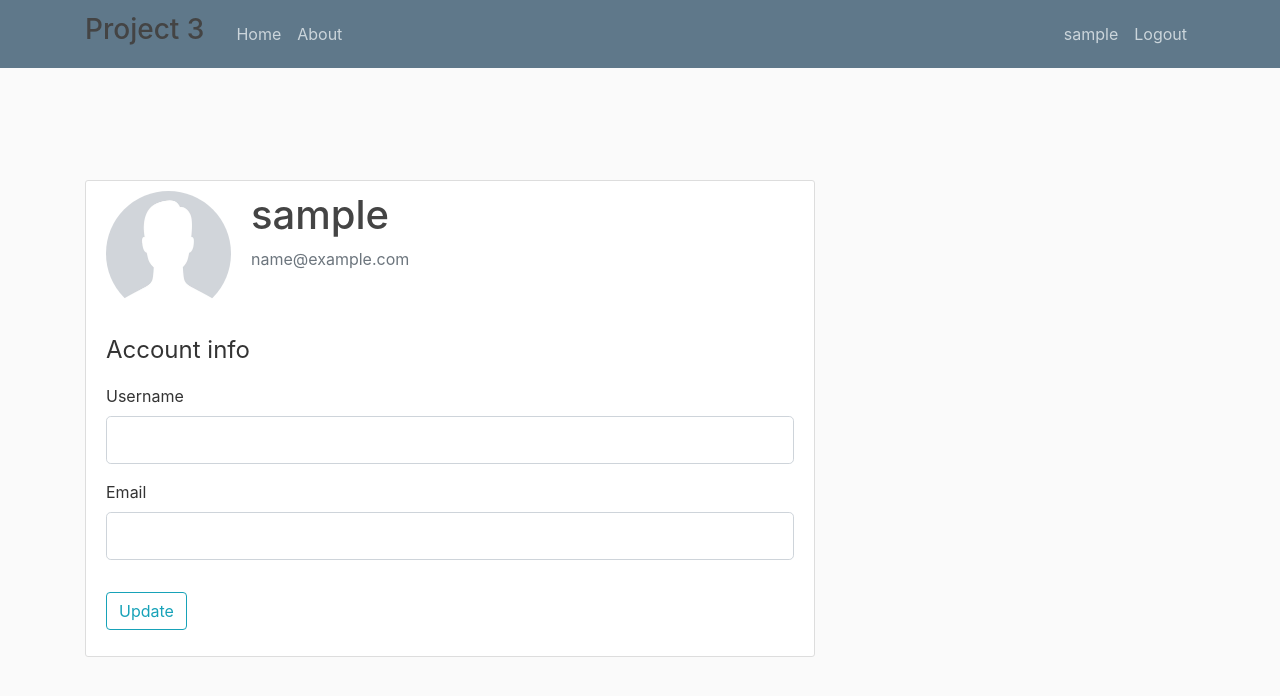
After one commit to Zoranc1/project3, a Flask app: page /account in a window 1280 px wide. The commit adds this page. Shown: the top 696 px of the page. Run offline with Flask 2, Linux system fonts and the light colour scheme; the visitor is signed in with stand-in values (Sample User, id 1); some libraries are stand-ins or nearby versions.

Commit message:
account page update

```diff
--- /dev/null
+++ b/forms.py
@@ -0,0 +1,23 @@
+from flask_wtf import FlaskForm
+from wtforms import StringField, PasswordField, SubmitField, BooleanField
+from wtforms.validators import DataRequired, Length,Email, EqualTo
+
+class reg_form(FlaskForm):
+    username = StringField('Username',validators=[DataRequired(),Length(min=2, max=20)])
+    email = StringField('Email', validators=[DataRequired(), Email()])
+    password = PasswordField('Password',validators=[DataRequired()])
+    password_comfirm = PasswordField('Comfirm Password',validators=[DataRequired(), EqualTo('password')])
+    submit = SubmitField('Sign Up')
+
+class logIn_form(FlaskForm):
+
+    username = StringField('Username',validators=[DataRequired(),Length(min=2, max=20)])
+    password = PasswordField('Password',validators=[DataRequired()])
+    remember = BooleanField('Remember Me')
+    submit = SubmitField('LogIn')
+
+class Updateform(FlaskForm):
+    username = StringField('Username',validators=[DataRequired(),Length(min=2, max=20)])
+    email = StringField('Email', validators=[DataRequired(), Email()])
+
+    submit = SubmitField('Update')
--- a/main.py
+++ b/main.py
@@ -1,34 +1,118 @@
-from flask import Flask, render_template, request, redirect, url_for
-import os
+from flask import Flask, render_template, request, redirect, url_for, flash, session
 from flask_pymongo import PyMongo
+from forms import reg_form, logIn_form, Updateform
+from flask_login import login_required
 from bson.objectid import ObjectId
 from base64 import b64encode
+from flask_bcrypt import Bcrypt
+
+import os
 import base64
+import datetime
+
 
 app = Flask(__name__)
 
+app.config['SECRET_KEY']= '87194741tu9i97rt0l6598poun562'
 app.config["MONGO_DBNAME"] = os.environ.get("MONGO_DBNAME")
 app.config["MONGO_URI"] = os.environ.get("MONGO_URI")
 
-# mongo = PyMongo(app)
+dbase = PyMongo(app)
+bcrypt = Bcrypt(app)
 
-
-# def get_category_names():
-#     categories = []
-#     for category in mongo.db.collection_names():
-#         if not category.startswith("system."):
-#             categories.append(category)
-#     return categories
+def get_category_names():
+    categories = []
+    for category in dbase.db.collection_names():
+        if not category.startswith("system."):
+            categories.append(category)
+    return categories
 
 
 @app.route("/")
-def get_tasks():
-    # categories = get_category_names()
-    # return render_template("tasks.html", categories=categories, category='Task List')
-    return render_template("base.html")
+def home():
+    categories = get_category_names()
+    all_tasks=[]
+    for cat in categories:
+        for doc in dbase.db[cat].find():
+            all_tasks.append(doc)
+    return render_template("home.html", categories=categories, tasks=all_tasks )
 
+@app.route("/about")
+def about():
+    categories = get_category_names()
+    return render_template("about.html", categories=categories, category='Task List')
+
+@app.route("/register", methods=['GET', 'POST'])
+def register():
+    form = reg_form()
+    if request.method == 'POST':
+        users = dbase.db.users
+        exist_users = users.find_one({'username':request.form['username']})
+
+        if exist_users is None:
+            hashpass = bcrypt.generate_password_hash(request.form['password']).decode('utf-8')
+            user = {'username':request.form['username'],
+                        'email':request.form['email'], 'password' : hashpass,'time':datetime.datetime.now()}
+            users.insert(user)
+            session['user'] = user
+            if form.validate_on_submit():
+                flash("Account has been successfully created with username: {}".format(session['user']['username']), "success")
+            return redirect(url_for("home"))
+        return 'That username already exist'
+
+    return render_template("register.html", title='Register', form = form)
+
+
+@app.route("/login", methods=['POST','GET'])
+def login():
+    form = logIn_form()
+    if request.method=="POST":
+        users = dbase.db.users
+        user = users.find_one({'username':request.form['username']})
+
+        if user:
+            if bcrypt.check_password_hash(user['password'], request.form['password']):
+                if form.validate_on_submit():
+                    user['_id']=str(user['_id'])
+                    session["user"] = user
+                    flash("You have been logged in!! ", "success")
+                return redirect(url_for("home"))
+            else:
+                flash('Login Unsuccessful. Please chack email and password','danger')
+                return redirect(url_for("login"))
+        else:
+            flash('Login Unsuccessful. Please chack email and password','danger')
+            return redirect(url_for("login"))
+
+    else:
+        return render_template("login.html", title='Login', form = form)
+
+
+@app.route("/logout")
+def logout():
+    del session["username"]
+    return redirect(url_for("login"))
+
+@app.route("/account",methods=['POST','GET'])
+def account():
+    form = Updateform()
+    if 'username' not in session['user']:
+        return redirect(url_for("login"))
+
+    else:
+        image=url_for('static',filename='image/default.png')
+        if form.validate_on_submit():
+            old_username=session['user']['username']
+            session['user']['username']=form.username.data
+            session['user']['email']=form.email.data
+            user=dbase.db['users'].find_one({'username':old_username})
+
+
+
+        return render_template("account.html", title='Account',image=image, form=form)
 
 
 
 if __name__ == "__main__":
-        app.run(host=os.getenv('IP', '0.0.0.0'), port=int(os.getenv('PORT', 8080)), debug=True)
+    app.secret_key ='mysecret'
+    app.run(host=os.getenv('IP', '0.0.0.0'), port=int(os.getenv('PORT', 8080)), debug=True)
--- /dev/null
+++ b/static/css/style.css
@@ -0,0 +1,81 @@
+body {
+  background: #fafafa;
+  color: #333333;
+  margin-top: 5rem;
+  padding-top: 100px;
+}
+
+h1, h2, h3, h4, h5, h6 {
+  color: #444444;
+}
+
+.bg-steel {
+  background-color: #5f788a;
+}
+
+.site-header .navbar-nav .nav-link {
+  color: #cbd5db;
+}
+
+.site-header .navbar-nav .nav-link:hover {
+  color: #ffffff;
+}
+
+.site-header .navbar-nav .nav-link.active {
+  font-weight: 500;
+}
+
+.content-section {
+  background: #ffffff;
+  padding: 10px 20px;
+  border: 1px solid #dddddd;
+  border-radius: 3px;
+  margin-bottom: 20px;
+}
+
+.article-title {
+  color: #444444;
+}
+
+a.article-title:hover {
+  color: #428bca;
+  text-decoration: none;
+}
+
+.article-content {
+  white-space: pre-line;
+}
+
+.article-img {
+  height: 65px;
+  width: 65px;
+  margin-right: 16px;
+}
+
+.article-metadata {
+  padding-bottom: 1px;
+  margin-bottom: 4px;
+  border-bottom: 1px solid #e3e3e3
+}
+
+.article-metadata a:hover {
+  color: #333;
+  text-decoration: none;
+}
+
+.article-svg {
+  width: 25px;
+  height: 25px;
+  vertical-align: middle;
+}
+
+.account-img {
+  height: 125px;
+  width: 125px;
+  margin-right: 20px;
+  margin-bottom: 16px;
+}
+
+.account-heading {
+  font-size: 2.5rem;
+}
--- /dev/null
+++ b/templates/about.html
@@ -0,0 +1,4 @@
+{% extends 'base.html' %}
+{% block content %}
+    <h1>About</h1>
+{% endblock %}
--- /dev/null
+++ b/templates/account.html
@@ -0,0 +1,49 @@
+{% extends 'base.html' %} {% block content %}
+
+<div class="content-section">
+    <div class="media">
+        <img class="rounded-circle account-img" src="{{image}}">
+        <div class="media-body">
+            <h2 class="account-heading">{{session['user']['username']}}</h2>
+            <p class="text-secondary">{{session['user']['email']}}</p>
+        </div>
+    </div>
+        <form method='POST' action=''>
+            {{form.hidden_tag() }}
+            <fieldset class='form-group'>
+                <legend class='form-group'> Account info</legend>
+                <div class="form-group">
+                    {{form.username.label(class='form-control-label')}}
+
+                    {% if form.username.errors %}
+                        {{ form.username(class='form-control form-control-lg is-invalid')}}
+                        <div class="invalid-feedback">
+                            {% for error in form.username.errors %}
+                                <span>{{ error }}</span>
+                            {% endfor %}
+                        </div>
+                    {% else %}
+                        {{form.username(class='form-control form-control-lg')}}
+                    {% endif %}
+
+                </div>
+                <div class="form-group">
+                    {{form.email.label(class='form-control-label')}}
+                    {% if form.email.errors %}
+                        {{ form.email(class='form-control form-control-lg is-invalid')}}
+                        <div class="invalid-feedback">
+                            {% for error in form.email.errors %}
+                                <span>{{ error }}</span>
+                            {% endfor %}
+                        </div>
+                    {% else %}
+                        {{form.email(class='form-control form-control-lg')}}
+                    {% endif %}
+            </fieldset>
+            <div class="form-group">
+            {{ form.submit(class='btn btn-outline-info') }}
+            </div>
+        </form>
+    </div>
+</div>
+{% endblock %}
--- a/templates/base.html
+++ b/templates/base.html
@@ -2,12 +2,63 @@
 <html lang="en">
 <head>
     <meta charset="UTF-8">
-    <meta name="viewport" content="width=device-width, initial-scale=1.0">
+    <meta name="viewport" content="width=device-width, initial-scale=1.0, shrink-to-fit=no">
     <meta http-equiv="X-UA-Compatible" content="ie=edge">
-    <title>Document</title>
+    <link rel="stylesheet" href="https://stackpath.bootstrapcdn.com/bootstrap/4.1.3/css/bootstrap.min.css" integrity="sha384-MCw98/SFnGE8fJT3GXwEOngsV7Zt27NXFoaoApmYm81iuXoPkFOJwJ8ERdknLPMO" crossorigin="anonymous">
+    <link rel="stylesheet" href="{{url_for('static', filename='css/style.css')}}" type="text/css" />
+
+    <title>{{title}}</title>
 </head>
 <body>
-    <h1>Base!!!!</h1>
+<header class="site-header">
+    <nav class="navbar navbar-expand-md navbar-dark bg-steel fixed-top">
+        <div class="container">
+            <a class="navbar-brand mr-4" href="{{url_for('home')}}"><h3 >Project 3</h3></a>
+            <button class="navbar-toggler" type="button" data-toggle="collapse" data-target="#navbarToggle" aria-controls="navbarToggle" aria-expanded="false" aria-label="Toggle navigation">
+        <span class="navbar-toggler-icon"></span>
+      </button>
+            <div class="collapse navbar-collapse" id="navbarToggle">
+                <div class="navbar-nav mr-auto">
+                    {% if "username" in session['user'] %}
+                    <a class="nav-item nav-link" href="{{url_for('home')}}">Home</a>
+                    <a class="nav-item nav-link" href="{{url_for('about')}}">About</a>
+                    {% else %}{% endif %}
+                </div>
+                <!-- Navbar Right Side -->
+                <div class="navbar-nav">
+                    {% if "username" in session['user'] %}
+                    <a class="nav-item nav-link" href="{{url_for('account')}}">{{session['user']["username"]}}</a>
+                    <a class="nav-item nav-link" href="{{url_for('logout')}}">Logout</a>
+                    {% else %}
+                    <a class="nav-item nav-link" href="{{url_for('login')}}">Login</a>
+                    <a class="nav-item nav-link" href="{{url_for('register')}}">Register</a>
+                    {% endif %}
+                </div>
+            </div>
+        </div>
+    </nav>
+</header>
+<main role="main" class="container">
+    <div class="row">
+        <div class="col-md-8">
+            {% with messages = get_flashed_messages(with_categories=true) %}
+                {% if messages %}
+                    {%for category, message in messages %}
+                        <div class="alert alert-{{ category}}">
+                            {{ message}}
+                        </div>
+                    {% endfor %}
+                {% endif %}
+            {% endwith %}
+            {% block content %}{% endblock %}
+        </div>
+        <div class="col-md-4">
 
+        </div>
+    </div>
+</main>
+<script src="https://code.jquery.com/jquery-3.3.1.slim.min.js" integrity="sha384-q8i/X+965DzO0rT7abK41JStQIAqVgRVzpbzo5smXKp4YfRvH+8abtTE1Pi6jizo" crossorigin="anonymous"></script>
+<script src="https://cdnjs.cloudflare.com/ajax/libs/popper.js/1.14.3/umd/popper.min.js" integrity="sha384-ZMP7rVo3mIykV+2+9J3UJ46jBk0WLaUAdn689aCwoqbBJiSnjAK/l8WvCWPIPm49" crossorigin="anonymous"></script>
+<script src="https://stackpath.bootstrapcdn.com/bootstrap/4.1.3/js/bootstrap.min.js" integrity="sha384-ChfqqxuZUCnJSK3+MXmPNIyE6ZbWh2IMqE241rYiqJxyMiZ6OW/JmZQ5stwEULTy" crossorigin="anonymous"></script>
 </body>
 </html>
```
Also changed, not shown: templates/home.html (added, +14 -0 lines), templates/login.html (added, +45 -0 lines), templates/register.html (added, +74 -0 lines), static/image/default.png (added), static/style.css (deleted), 1 other file.
